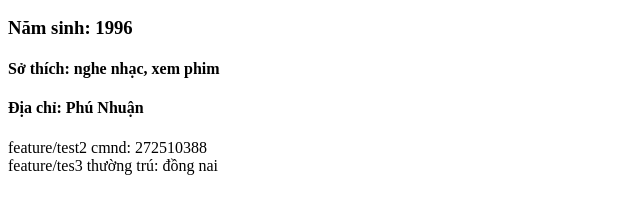
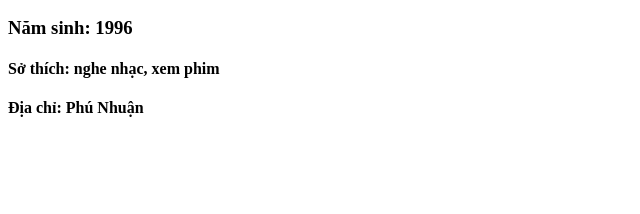
Before and after one commit to silently309/demoGIT, a plain HTML site: page index.html in a window 1280 px wide. Shown: the part 110-324 px from the top of the page, without its empty margins (0-640 px from the left). Drawn offline with Linux system fonts and the light colour scheme.

Commit message:
Update index.html

```diff
--- a/index.html
+++ b/index.html
@@ -11,13 +11,5 @@
 	<h3>Năm sinh: 1996</h3>
 	<h4>Sở thích: nghe nhạc, xem phim</h4>
 	<h4>Địa chỉ: Phú Nhuận</h4>
-	<div>
-		feature/test2
-		cmnd: 272510388
-	</div>
-	<div>
-		feature/tes3
-		thường trú: đồng nai
-	</div>
 </body>
 </html>
```
